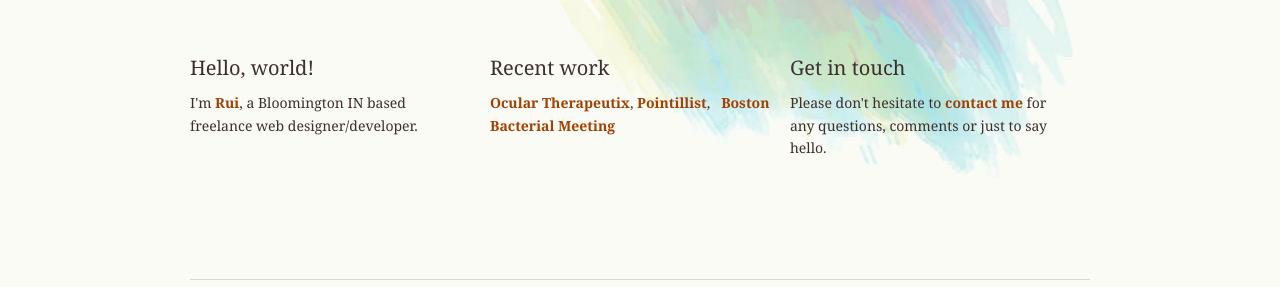
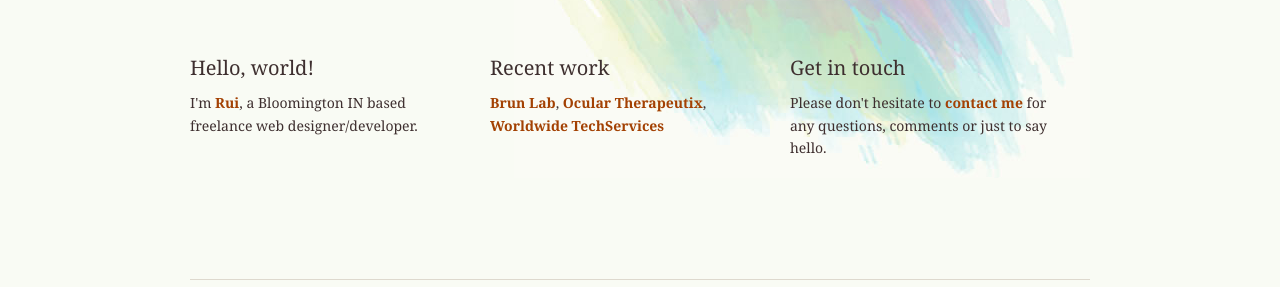
Before and after one commit to borderleft/borderleft.github.io, a Jekyll site: the page built from index.html, in a window 1280 px wide. Shown: the part 344-631 px from the top of the page. Built offline with Jekyll 4.4.1, drawn with Linux system fonts in a browser that asks for light colours.

Commit message:
Update links

```diff
--- a/index.html
+++ b/index.html
@@ -17,9 +17,9 @@
     <li>
         <h2>Recent work</h2>
         <p>
+            <a href="http://brunlab.com/">Brun Lab</a>,
             <a href="http://ocutx.com/">Ocular Therapeutix</a>,
-            <a href="http://pointillist.com/">Pointillist</a>, &nbsp;
-            <a href="http://bostonbacterial.org/">Boston Bacterial Meeting</a>
+            <a href="http://wwts.com/">Worldwide TechServices</a>
         </p>
     </li>
     <li>
--- a/work/index.html
+++ b/work/index.html
@@ -19,12 +19,12 @@
     </li>
     <li>
         <div class="image">
-            <a href="http://www.wwts.com/"><img src="/assets/img/work/wwts-1.jpg" alt=""></a>
+            <a href="http://wwts.com/"><img src="/assets/img/work/wwts-1.jpg" alt=""></a>
         </div>
         <div class="info">
             <h2>Worldwide TechServices</h2>
             <p class="meta">WordPress theme development <br> Designed by <a href="http://mk3creative.com/">MK3 Creative</a></p>
-            <p class="link"><a href="http://www.wwts.com/"><span>wwts.com</span></a></p>
+            <p class="link"><a href="http://wwts.com/"><span>wwts.com</span></a></p>
         </div>
     </li>
     <li>
```
